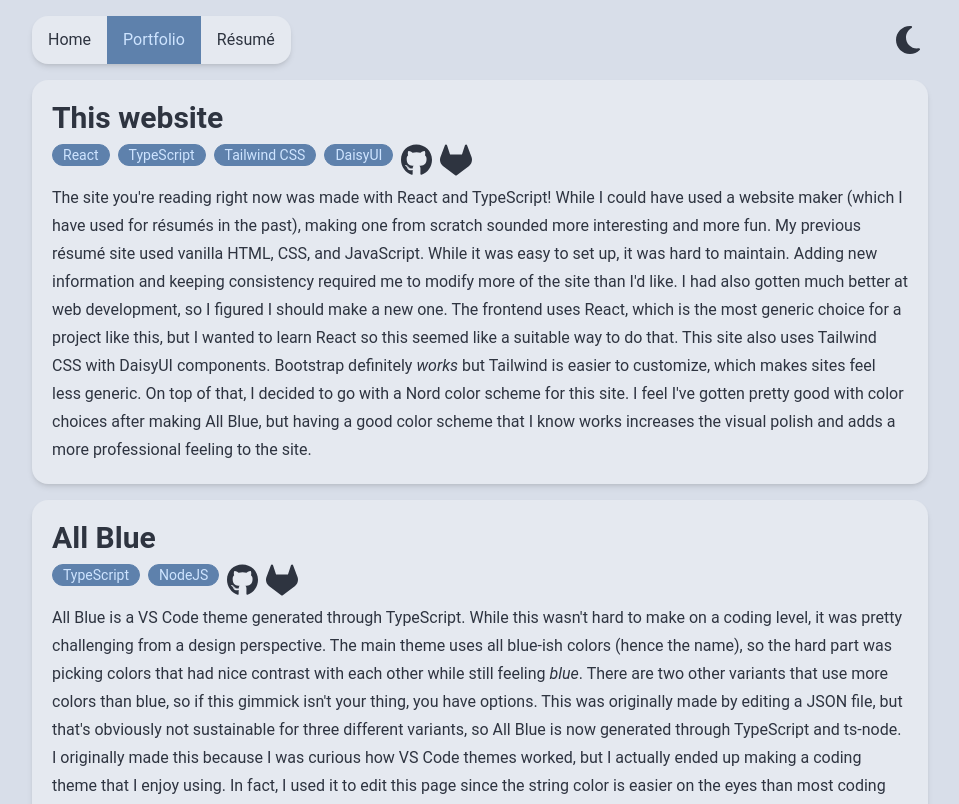
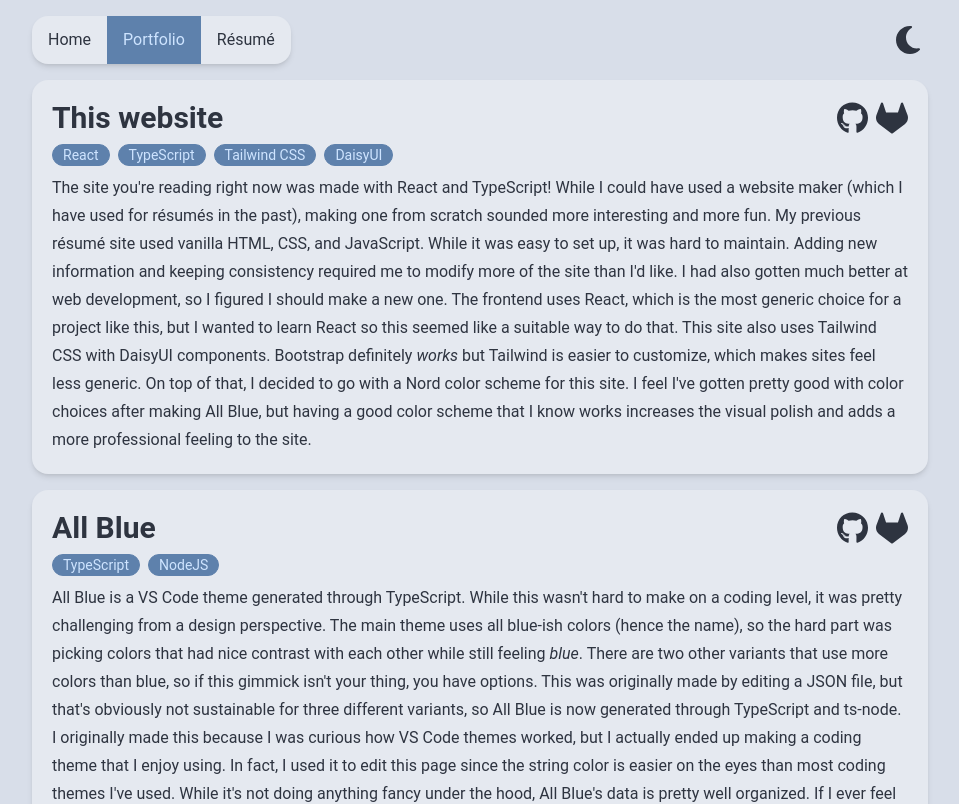
Before and after one commit to njs-guy/njshockey-resume, a React (Vite) app: page /portfolio in a window 1280 px wide. Shown: the top 804 px of the page, without its empty margins (160-1119 px from the left). Built offline with nearby package versions, Linux system fonts and the light colour scheme.

Commit message:
Moved source links to right side of heading

```diff
--- a/src/App.tsx
+++ b/src/App.tsx
@@ -20,7 +20,7 @@
 		<main>
 			<div className="m-4">
 				<div className="App panelContainer max-w-4xl">
-					<div className="flex-row grid grid-cols-2">
+					<div className="grid grid-cols-2">
 						<NavBar />
 						<ThemeSwitcher />
 					</div>
--- a/src/components/PortfolioItem.tsx
+++ b/src/components/PortfolioItem.tsx
@@ -31,13 +31,15 @@
 
 	return (
 		<div className="panel">
-			<div className="card-body p-5">
-				{heading !== "" && <h1>{heading}</h1>}
-				<div className="flex flex-wrap gap-2">
-					{badges}
-					{github !== "" && <GitHubIcon link={github} />}
-					{gitlab !== "" && <GitLabIcon link={gitlab} />}
+			<div className="card-body p-5 ">
+				<div className="flex flex-row items-center ">
+					{heading !== "" && <h1 className="flex-auto">{heading}</h1>}
+					<div className="flex flex-row gap-2">
+						{github !== "" && <GitHubIcon link={github} />}
+						{gitlab !== "" && <GitLabIcon link={gitlab} />}
+					</div>
 				</div>
+				<div className="flex flex-wrap gap-2">{badges}</div>
 				<MarkdownText text={text} />
 			</div>
 		</div>
--- a/src/routes/Portfolio.tsx
+++ b/src/routes/Portfolio.tsx
@@ -52,7 +52,7 @@
 		"Keysmith is available on [crates.io](https://crates.io/crates/keysmith) " +
 		"and I've found myself using it in other Rust projects.";
 
-	// TODO: Align the source links better.
+	// TODO: Add actual GitLab link to website
 
 	return (
 		<div className="panelContainer">
```
